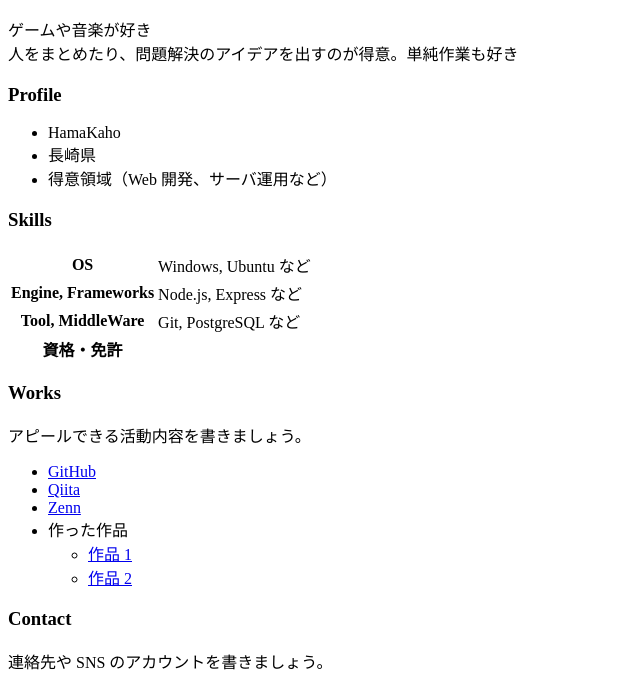
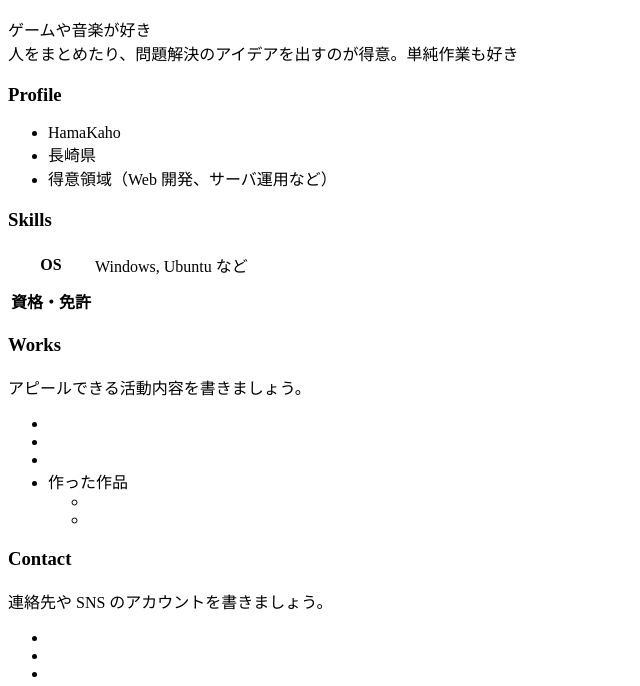
Before and after one commit to 261zs00578-cyber/261zs00578, a plain HTML site: page index.html in a window 1280 px wide. Shown: the part 110-796 px from the top of the page, without its empty margins (0-640 px from the left). Drawn offline with Linux system fonts and the light colour scheme.

Commit message:
Update index.html

```diff
--- a/index.html
+++ b/index.html
@@ -30,12 +30,12 @@
         <td>Windows, Ubuntu など</td>
       </tr>
       <tr>
-        <th>Engine, Frameworks</th>
-        <td>Node.js, Express など</td>
+        <th></th>
+        <td></td>
       </tr>
       <tr>
-        <th>Tool, MiddleWare</th>
-        <td>Git, PostgreSQL など</td>
+        <th></th>
+        <td></td>
       </tr>
       <tr>
         <th>資格・免許</th>
@@ -46,14 +46,14 @@
     <h3>Works</h3>
     <p>アピールできる活動内容を書きましょう。</p>
     <ul>
-      <li><a href="https://github.com/">GitHub</a></li>
-      <li><a href="https://qiita.com/">Qiita</a></li>
-      <li><a href="https://zenn.dev/">Zenn</a></li>
+      <li></li>
+      <li></li>
+      <li></li>
       <li>
         作った作品
         <ul>
-          <li><a href="https://example.com/">作品 1</a></li>
-          <li><a href="https://example.com/">作品 2</a></li>
+          <li></li>
+          <li></li>
         </ul>
       </li>
     </ul>
@@ -61,9 +61,9 @@
     <h3>Contact</h3>
     <p>連絡先や SNS のアカウントを書きましょう。</p>
     <ul>
-      <li><a href="mailto:name@example.com">Mail</a></li>
-      <li><a href="https://twitter.com/n_yobikou">X(旧 Twitter)</a></li>
-      <li><a href="https://www.linkedin.com/">LinkedIn</a></li>
+      <li></li>
+      <li></li></li>
+      <li></li>
     </ul>
 
     <h3>History</h3>
```
